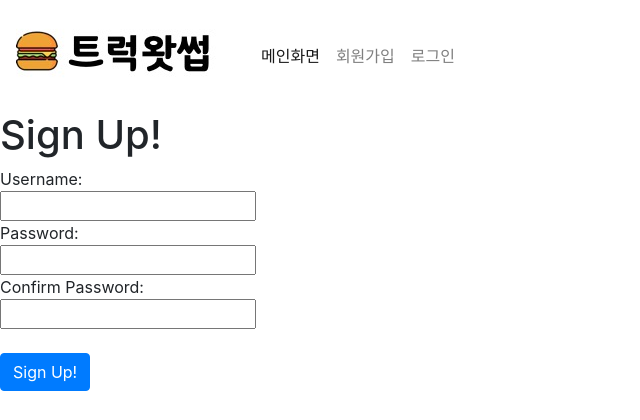
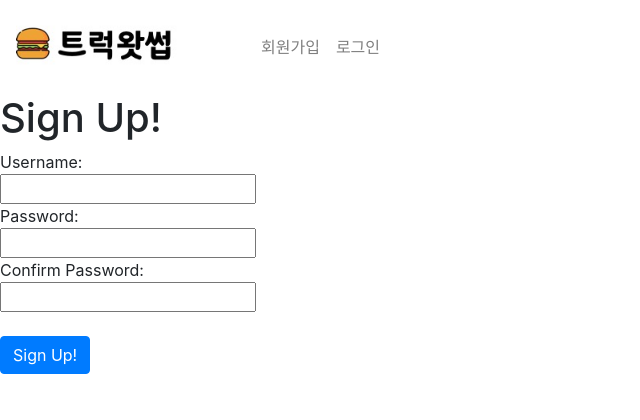
Before and after one commit to likelionmju/truck-wassup, a Django app: page /account/signup/ in a window 1280 px wide. Shown: the top 420 px of the page, without its empty margins (0-640 px from the left). Run offline with Django 3.2, Linux system fonts and the light colour scheme; some libraries are stand-ins or nearby versions.

Commit message:
navbar-height change

```diff
--- a/home/static/home/css/base.css
+++ /dev/null
@@ -1,2 +0,0 @@
-.navbar-nav > li > a {padding-top:5px !important; padding-bottom:5px !important;}
-.navbar {min-height:32px !important}
--- a/home/templates/base.html
+++ b/home/templates/base.html
@@ -8,7 +8,6 @@
     <meta charset="UTF-8">
     <meta name="viewport" content="width=device-width, initial-scale=1.0">
     <meta http-equiv="X-UA-Compatible" content="ie=edge">
-    <link rel="stylesheet" href="{%static 'home/css/base.css'%}">
     <link rel="stylesheet" href="https://stackpath.bootstrapcdn.com/bootstrap/4.3.1/css/bootstrap.min.css" integrity="sha384-ggOyR0iXCbMQv3Xipma34MD+dH/1fQ784/j6cY/iJTQUOhcWr7x9JvoRxT2MZw1T" crossorigin="anonymous">
     <script src="https://code.jquery.com/jquery-3.3.1.slim.min.js" integrity="sha384-q8i/X+965DzO0rT7abK41JStQIAqVgRVzpbzo5smXKp4YfRvH+8abtTE1Pi6jizo" crossorigin="anonymous"></script>
     <script src="https://cdnjs.cloudflare.com/ajax/libs/popper.js/1.14.7/umd/popper.min.js" integrity="sha384-UO2eT0CpHqdSJQ6hJty5KVphtPhzWj9WO1clHTMGa3JDZwrnQq4sF86dIHNDz0W1" crossorigin="anonymous"></script>
@@ -19,16 +18,13 @@
 
 <body>
     <nav class="navbar navbar-expand-lg navbar-light bg-white">
-    <a class="navbar-brand" href="{% url 'home' %}"><img src="{% static 'home/images/Truckwatsup_logo.jpg' %}" width = 100% height = 100% alt="logo"></a>
+    <a class="navbar-brand" href="{% url 'home' %}"><img src="{% static 'home/images/Truckwatsup_logo.jpg' %}" width = 80% height = 80% alt="logo"></a>
     <button class="navbar-toggler" type="button" data-toggle="collapse" data-target="#navbarSupportedContent" aria-controls="navbarSupportedContent" aria-expanded="false" aria-label="Toggle navigation">
         <span class="navbar-toggler-icon"></span>
     </button>
 
     <div class="collapse navbar-collapse" id="navbarSupportedContent">
         <ul class="navbar-nav mr-auto">
-        <li class="nav-item active">
-            <a class="nav-link" href="{% url 'home' %}">메인화면 <span class="sr-only">(current)</span></a>
-        </li>
 
         {% if user.is_authenticated %}
         <li class="nav-item dropdown">
```
